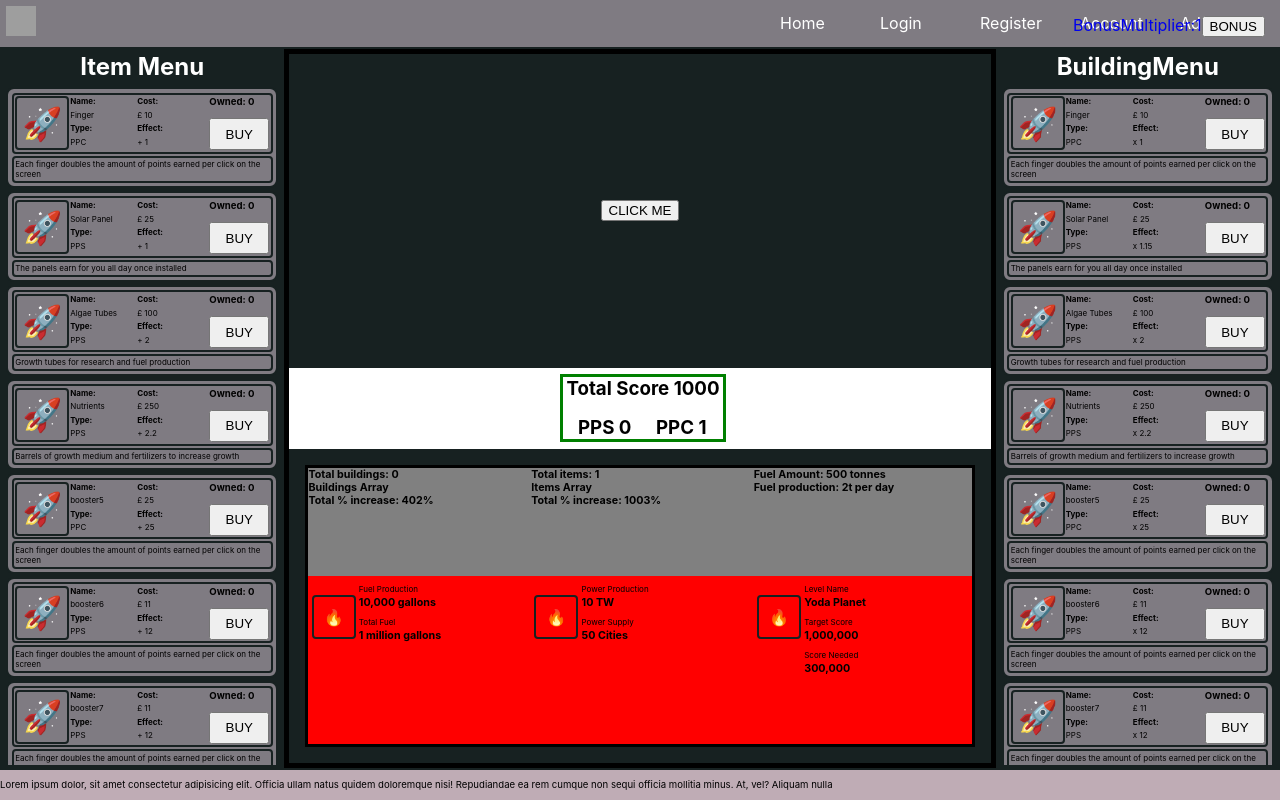
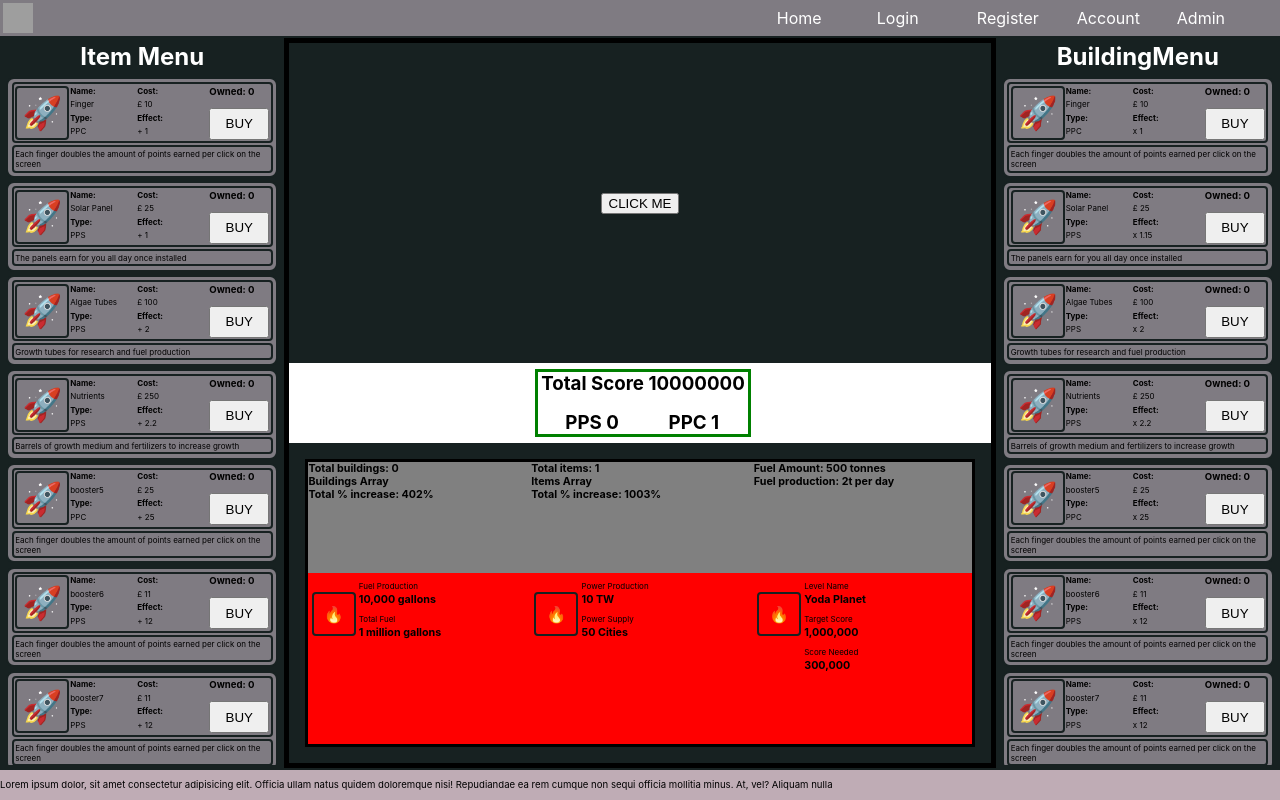
Before and after one commit to webdesignsbytom/bio-clicker-idle-game, a React (Create React App) app in the folder client/: page / in a window 1280 px wide. Built offline with nearby package versions, Linux system fonts and the light colour scheme; grey boxes are pictures that could not be loaded.

Commit message:
better nav

```diff
--- a/client/src/components/menus/items/ItemMenu.jsx
+++ b/client/src/components/menus/items/ItemMenu.jsx
@@ -5,10 +5,11 @@ import { GameContext } from '../../../context/GameContext';
 import '../menu.css'
 
 function ItemMenu() {
-  const {} = useContext(GameContext);
+  const { playerCharacter, setPlayerCharacter } = useContext(GameContext);
   const [items, setItems] = useState([]);
 
   console.log('Items loaded')
+  console.log('zzzz playerCharacter ', playerCharacter.items)
 
   useEffect(() => {
     setItems(ItemDB);
--- a/client/src/components/nav/Nav.jsx
+++ b/client/src/components/nav/Nav.jsx
@@ -11,7 +11,6 @@ function Nav() {
         <div className='logo__container'>
           <Link to='/'>
             <img src={Logo} alt='logo' />
-            <BonusMultiplier />
           </Link>
         </div>
         <div className='links__container'>
--- a/client/src/components/nav/nav.css
+++ b/client/src/components/nav/nav.css
@@ -2,11 +2,19 @@
   background-color: var(--secondary-bg);
   display: grid;
   grid-template-columns: 1fr 1fr;
+  padding: 0.2rem;
 }
+
 .logo__container {
-  display: flex;
+  display: grid;
+}
+
+.logo__container a {
+  display: grid;
   align-items: center;
-  padding: 0.4rem;
+
+  padding: 0;
+  margin: 0;
 }
 
 .logo__container img {
--- a/client/src/components/stats/ScoresDisplay.jsx
+++ b/client/src/components/stats/ScoresDisplay.jsx
@@ -9,15 +9,15 @@ function ScoresDisplay() {
       <div className='scores__container'>
         <div>
           <div className='score__container'>
-            <h3> Total Score {playerCharacter.totalScore}</h3>
+            <h3> Total Score {Math.trunc(playerCharacter.totalScore)}</h3>
           </div>
         </div>
         <div className='incomes__container'>
           <div className='score__container'>
-            <h3> PPS {playerCharacter.pps}</h3>
+            <h3> PPS {Math.trunc(playerCharacter.pps)}</h3>
           </div>
           <div className='score__container'>
-            <h3> PPC {playerCharacter.ppc}</h3>
+            <h3> PPC {Math.trunc(playerCharacter.ppc)}</h3>
           </div>
         </div>
       </div>
--- a/client/src/context/GameContext.jsx
+++ b/client/src/context/GameContext.jsx
@@ -9,7 +9,7 @@ const GameContextProvider = ({ children }) => {
     name: '',
     pps: 0,
     ppc: 1,
-    totalScore: 1000,
+    totalScore: 10000000,
     totalBuildingsOwned: 0,
     totalItemsOwned: 1,
     bonusMultiplier: 1,
```
Lines whose indentation alone changed are shown as unchanged.
